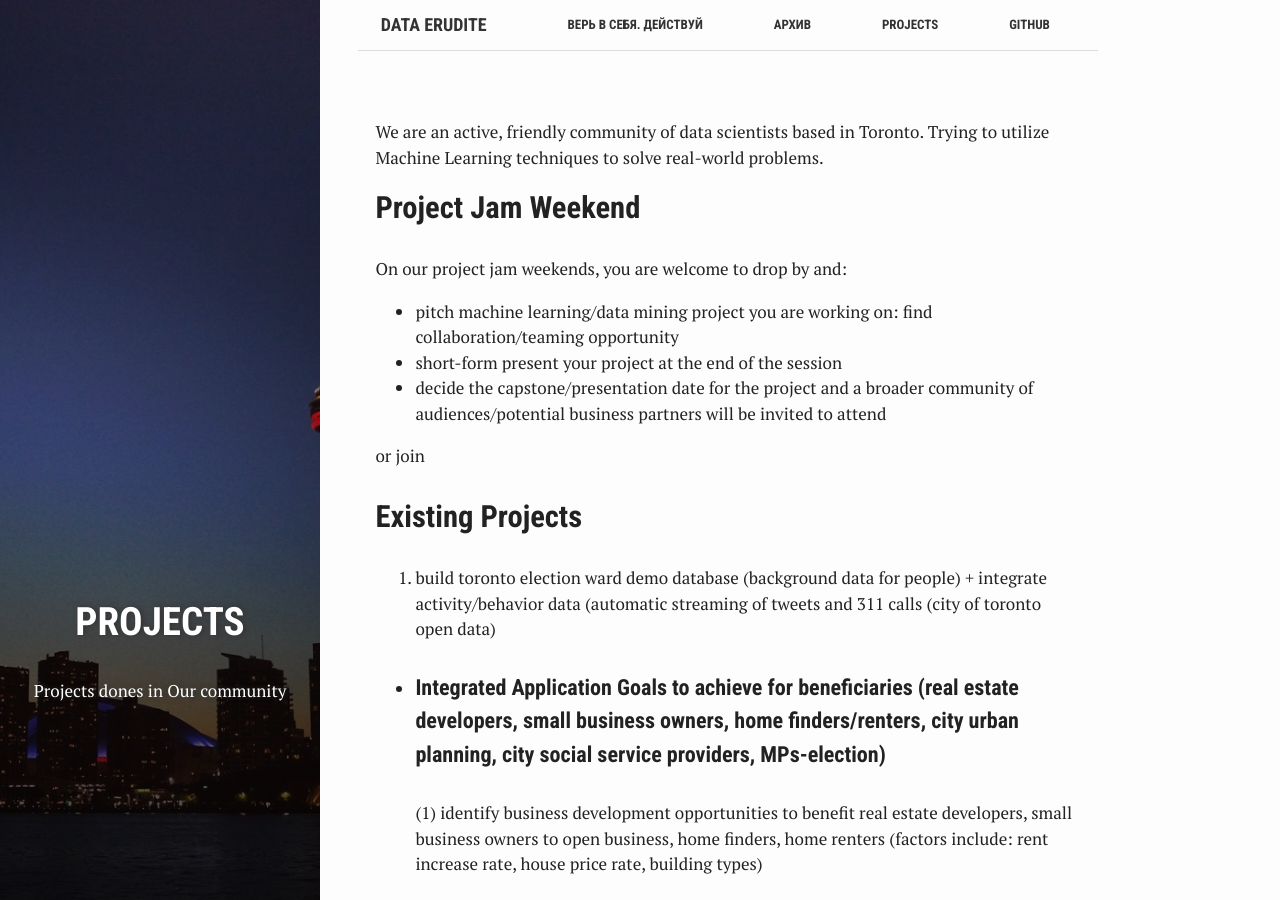
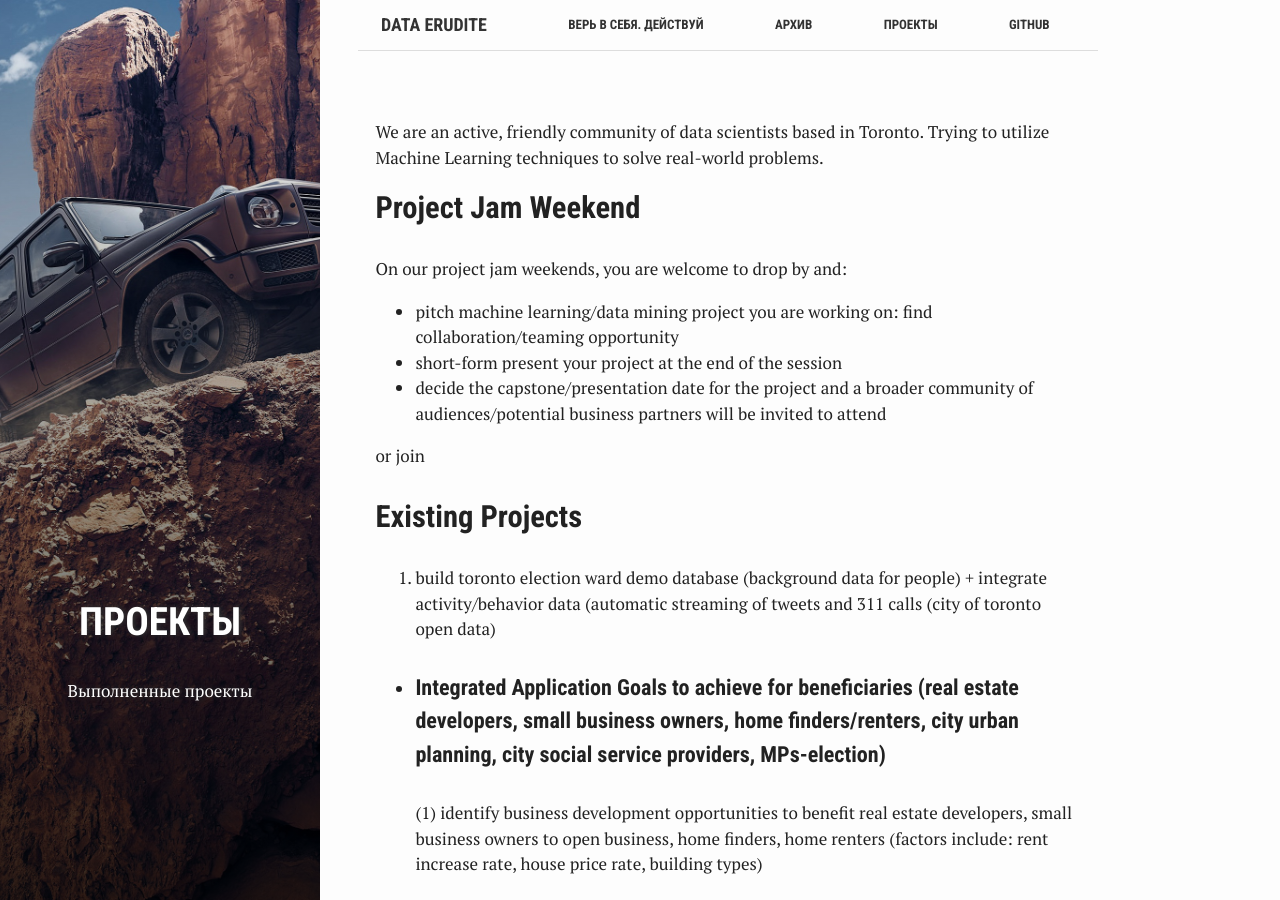
Before and after one commit to p1aton/p1aton.github.io, a Jekyll site: the page built from projects.md, in a window 1280 px wide and 900 px high. Built offline with Jekyll 4.4.1, drawn with Linux system fonts in a browser that asks for light colours.

Commit message:
projects

```diff
--- a/projects.md
+++ b/projects.md
@@ -1,10 +1,10 @@
 ---
-bg: "tag.jpg"
+bg: "motor.jpg"
 layout: page
-title: "Projects"
+title: "Проекты"
 crawlertitle: "Projects we have done"
 permalink: /projects/
-summary: "Projects dones in Our community"
+summary: "Выполненные проекты"
 active: projects
 ---
 
```
Also changed, not shown: assets/images/motor.jpg (added).
